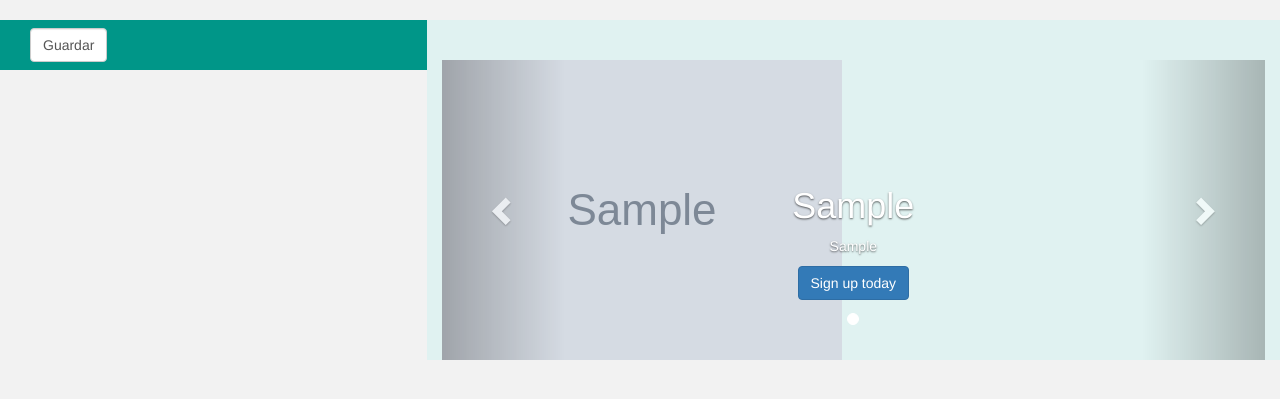
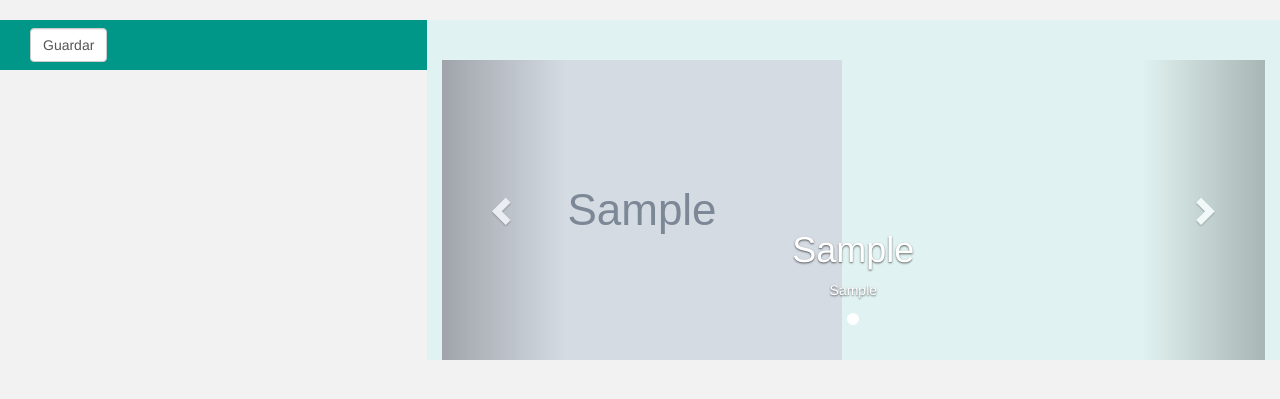
Before and after one commit to david97ly/glass1.1, a Django app: template glass/templates/cofiguraciones.html in a window 1280 px wide. Shown: the part 54-453 px from the top of the page. Run offline with Django 3.2, Linux system fonts and the light colour scheme; tables that the repository leaves empty hold one stand-in row (values such as "Sample post"); the template is opened without the code that fills it: values that come from a table or form of the project are taken from there, most other values are stand-ins (such as "Sample title", 1, 10 or a date in 2020); grey boxes marked "Sample" are stand-in pictures; parts of the project's set-up code (start-up, migrations or seed data) failed here and were passed over; some libraries are stand-ins or nearby versions.

Commit message:
sin el boton

```diff
--- a/glass/templates/cofiguraciones.html
+++ b/glass/templates/cofiguraciones.html
@@ -83,7 +83,6 @@
             <div class="carousel-caption">
               <h1>{{ s.mensaje }}</h1>
               <p>{{ s.submensaje }}</p>
-              <p><a class="btn btn-large btn-primary " id="vdetalle1" href="#" >Sign up today</a></p>
             </div>
           </div>
         </div>
```
